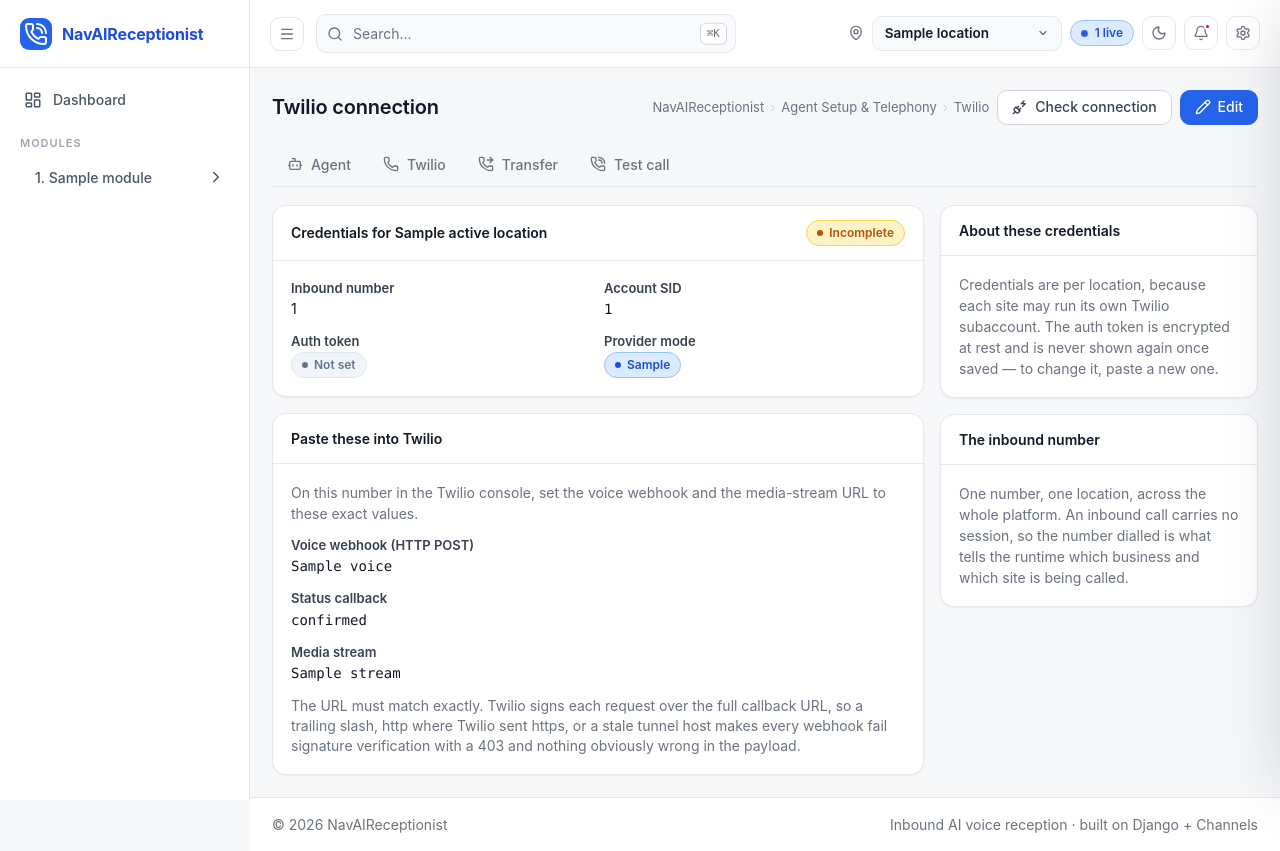
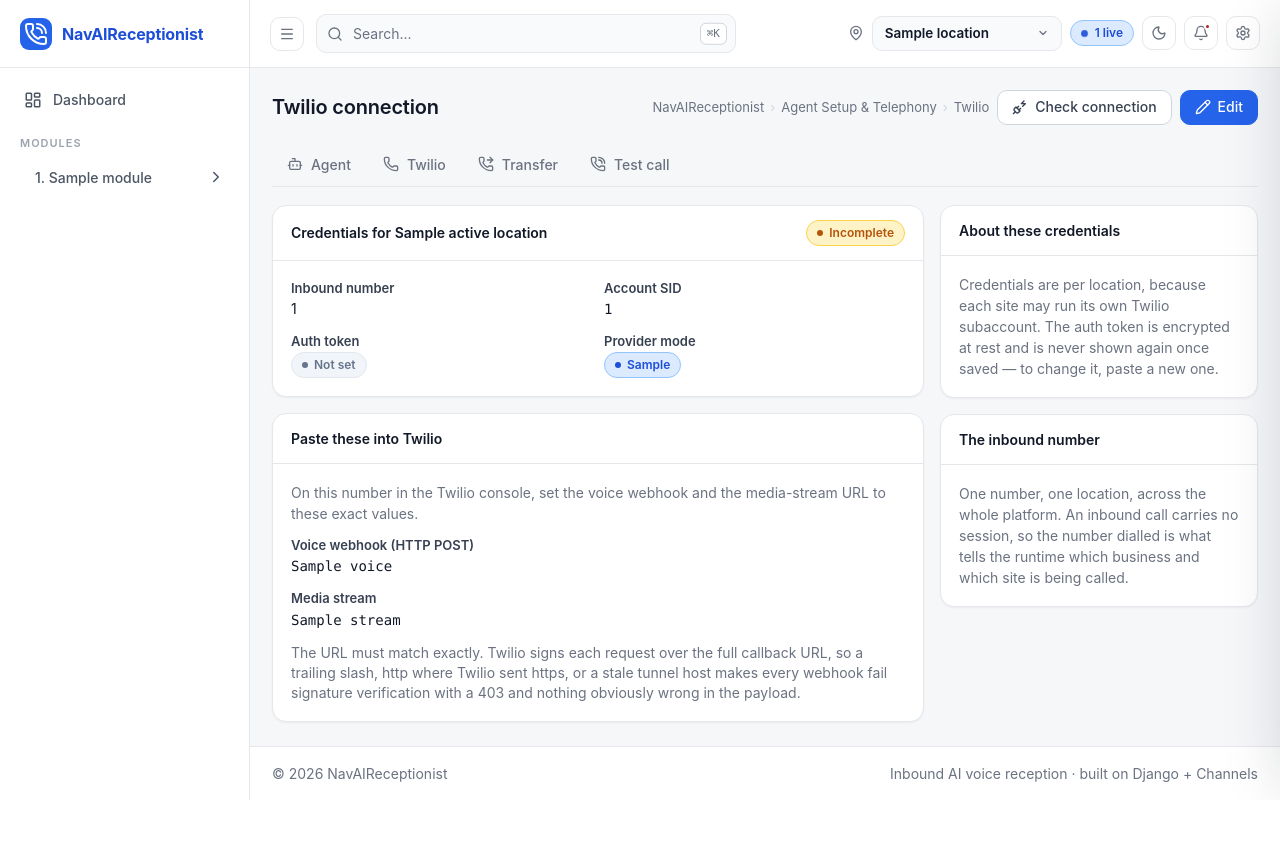
Before and after one commit to mnavaid925/NavAIReceptionist, a Django app: template templates/agents/twilio/detail.html in a window 1280 px wide. After the commit the page ends 800 px from the top, so only its background shows below. Run offline with Django 4.2, Linux system fonts and the light colour scheme; the template is opened without the code that fills it: most values are stand-ins (such as "Sample title", 1, 10 or a date in 2020); some libraries are stand-ins or nearby versions.

Commit message:
fix(agents): drop the status-callback row from the Twilio setup card — no such route exists, and configuring a 404 status callback would break every call it was set on; the <Dial action> callback stays a tracked deferral

```diff
--- a/templates/agents/twilio/detail.html
+++ b/templates/agents/twilio/detail.html
@@ -106,10 +106,6 @@
               <dd class="m-0"><code>{{ urls.voice }}</code></dd>
             </div>
             <div>
-              <dt class="form-label">Status callback</dt>
-              <dd class="m-0"><code>{{ urls.status }}</code></dd>
-            </div>
-            <div>
               <dt class="form-label">Media stream</dt>
               <dd class="m-0"><code>{{ urls.stream }}</code></dd>
             </div>
```
